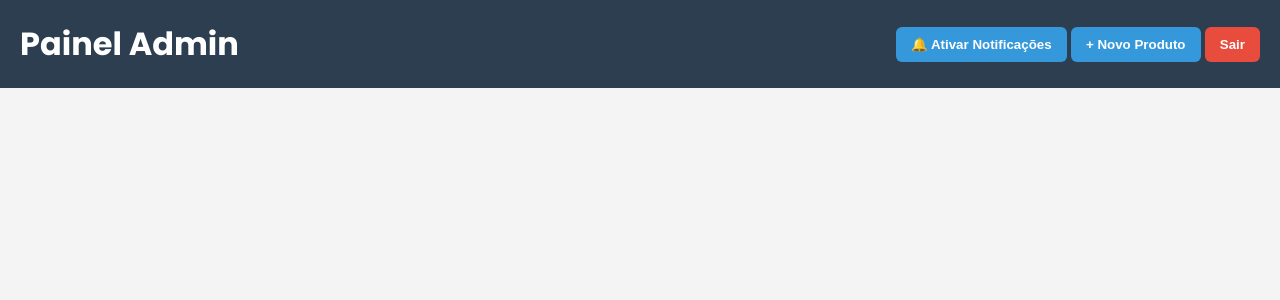
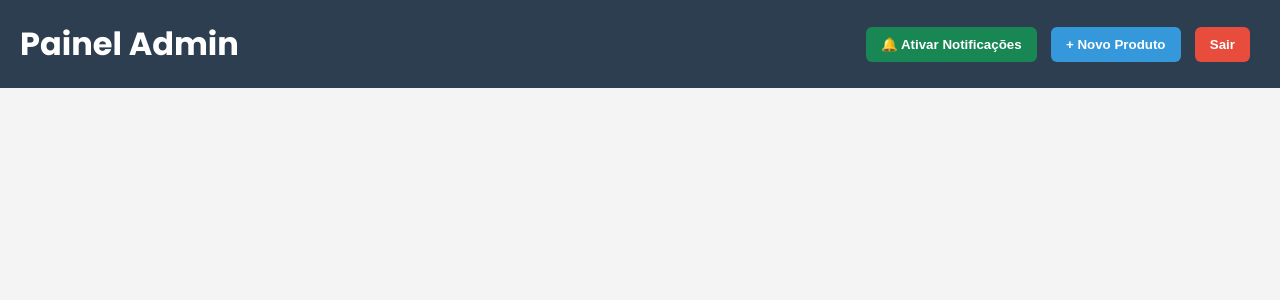
Before and after one commit to wiggers12/ecomercie, a Flask app: page /admin in a window 1280 px wide. Shown: the top 300 px of the page. Run offline with Flask 3, Linux system fonts and the light colour scheme; some libraries are stand-ins or nearby versions.

Commit message:
Atualizar o admin.html

```diff
--- a/templates/admin.html
+++ b/templates/admin.html
@@ -15,17 +15,42 @@
     OneSignalDeferred.push(async function(OneSignal) {
       await OneSignal.init({
         appId: "2525d779-4ba0-490c-9ac7-b117167053f7", // seu App ID do OneSignal
-        notifyButton: { enable: true } // mostra o sininho
+        notifyButton: { enable: false } // vamos usar botão customizado
       });
+
+      // Checa o estado da permissão
+      const permission = await OneSignal.Notifications.permission;
+      console.log("🔍 Estado da permissão:", permission);
+
+      if (permission === "denied") {
+        alert("⚠️ Permissão negada para notificações. Vá em Ajustes > Safari/Chrome > Notificações e habilite manualmente.");
+      }
     });
+
+    async function ativarNotificacoes() {
+      const OneSignal = window.OneSignal;
+      try {
+        const result = await OneSignal.Notifications.requestPermission();
+        console.log("🔔 Resultado permissão:", result);
+        if (result === "granted") {
+          alert("✅ Notificações ativadas com sucesso!");
+        } else {
+          alert("⚠️ Você negou as notificações. Ative manualmente nas configurações do navegador.");
+        }
+      } catch (e) {
+        console.error("Erro ao pedir permissão:", e);
+        alert("❌ Erro ao tentar ativar notificações.");
+      }
+    }
   </script>
 
   <style>
     body { margin:0; font-family:Poppins,sans-serif; background:#f4f4f4; }
-    .header { background:#2c3e50; color:#fff; padding:20px; display:flex; justify-content:space-between; align-items:center; flex-wrap:wrap; gap:10px; }
+    .header { background:#2c3e50; color:#fff; padding:20px; display:flex; justify-content:space-between; align-items:center; }
     h1 { margin:0; }
-    .btn { padding:10px 15px; border:none; border-radius:6px; cursor:pointer; font-weight:600; }
+    .btn { padding:10px 15px; border:none; border-radius:6px; cursor:pointer; font-weight:600; margin-right:10px; }
     .btn-primary { background:#3498db; color:#fff; }
+    .btn-success { background:#198754; color:#fff; }
     .btn-danger { background:#e74c3c; color:#fff; }
     .table { width:100%; margin-top:20px; border-collapse:collapse; background:#fff; }
     .table th,.table td { padding:12px; border:1px solid #ddd; text-align:left; }
@@ -41,7 +66,7 @@
   <div class="header">
     <h1>Painel Admin</h1>
     <div>
-      <button id="btnNotificacao" class="btn btn-primary">🔔 Ativar Notificações</button>
+      <button class="btn btn-success" onclick="ativarNotificacoes()">🔔 Ativar Notificações</button>
       <button class="btn btn-primary" onclick="openProductModal()">+ Novo Produto</button>
       <button class="btn btn-danger" onclick="logout()">Sair</button>
     </div>
@@ -169,20 +194,5 @@
     });
     window.logout = ()=>signOut(auth);
   </script>
-
-  <script>
-    // Botão para pedir permissão do OneSignal
-    document.getElementById("btnNotificacao").addEventListener("click", () => {
-      window.OneSignalDeferred = window.OneSignalDeferred || [];
-      OneSignalDeferred.push(async function(OneSignal) {
-        const result = await OneSignal.Notifications.requestPermission();
-        if (result === "granted") {
-          alert("✅ Notificações ativadas!");
-        } else {
-          alert("⚠️ Permissão negada.");
-        }
-      });
-    });
-  </script>
 </body>
 </html>
```
